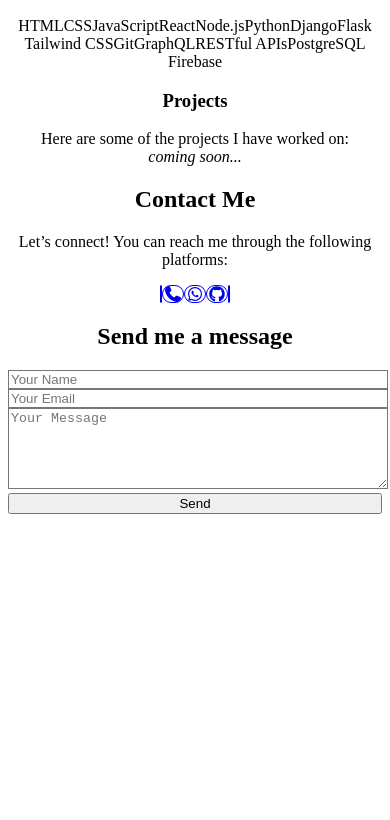
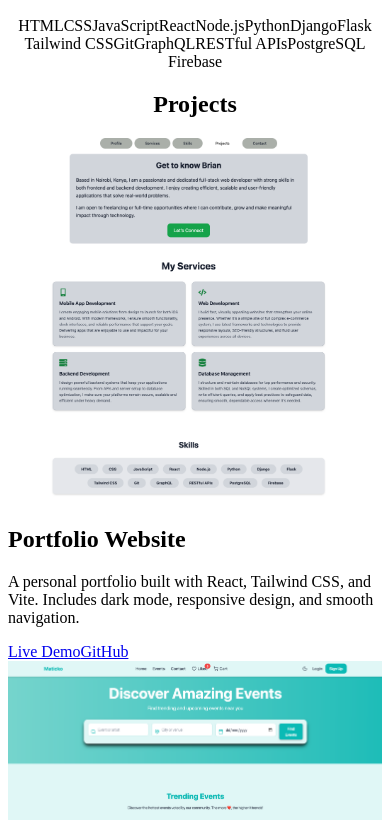
Before and after one commit to Chechep/cheptiony, a React (Vite) app: page / in a window 390 px wide. Shown: the part 1120-1940 px from the top of the page. Before the commit the page ends 1642 px from the top, so only its background shows below. Built offline with nearby package versions, Linux system fonts and the light colour scheme; the HTML template or start-up script is replaced by a standard one.

Commit message:
tailwind

```diff
--- a/src/components/projects.jsx
+++ b/src/components/projects.jsx
@@ -1,24 +1,73 @@
 import React from "react";
+
+const projects = [
+  {
+    title: "Portfolio Website",
+    description:
+      "A personal portfolio built with React, Tailwind CSS, and Vite. Includes dark mode, responsive design, and smooth navigation.",
+    image: "/public/images/cheptiony.png", // put file inside public/
+    link: "https://cheptiony.vercel.app/",
+    github: "https://github.com/Chechep/cheptiony",
+  },
+  {
+    title: "Ticketing App",
+    description:
+      "An event ticketing platform that allows users to browse events, book tickets, and manage reservations. Built using React, Firebase, and Tailwind CSS, with responsive UI and smooth navigation.",
+    image: "/public/images/maticko.png", // put file inside public/
+    link: "https://maticko-psi.vercel.app/",
+    github: "https://github.com/Chechep/maticko",
+  },
+];
 
 const Projects = () => {
   return (
-    <section
-      id="projects"
-      className="max-w-4xl mx-auto p-8 bg-gray-300 dark:bg-gray-900 rounded-xl mt-20 text-gray-900 dark:text-white shadow-lg"
-    >
-      <div className="text-center mb-6">
-        <h1 className="text-3xl font-bold tracking-wide">Projects</h1>
+    <div className="max-w-5xl mx-auto p-6 mt-20">
+      <h1 className="text-3xl font-bold text-center mb-8">Projects</h1>
+
+      <div className="grid md:grid-cols-2 gap-6">
+        {projects.map((project, index) => (
+          <div
+            key={index}
+            className="bg-gray-200 dark:bg-gray-800 rounded-xl shadow-lg overflow-hidden hover:shadow-2xl transition"
+          >
+            {/* Project Image */}
+            <img
+              src={project.image}
+              alt={project.title}
+              className="w-full h-48 object-cover"
+            />
+
+            {/* Project Info */}
+            <div className="p-6">
+              <h2 className="text-xl font-semibold mb-3">{project.title}</h2>
+              <p className="text-gray-700 dark:text-gray-300 mb-4">
+                {project.description}
+              </p>
+
+              {/* Buttons Below */}
+              <div className="flex gap-4">
+                <a
+                  href={project.link}
+                  target="_blank"
+                  rel="noopener noreferrer"
+                  className="px-4 py-2 bg-green-600 text-white rounded-lg hover:bg-green-700"
+                >
+                  Live Demo
+                </a>
+                <a
+                  href={project.github}
+                  target="_blank"
+                  rel="noopener noreferrer"
+                  className="px-4 py-2 bg-gray-900 text-white rounded-lg hover:bg-gray-700"
+                >
+                  GitHub
+                </a>
+              </div>
+            </div>
+          </div>
+        ))}
       </div>
-
-      <div className="text-center text-lg leading-relaxed">
-        <p>
-          Here are some of the projects I have worked on: <br />
-          <span className="italic text-gray-700 dark:text-gray-400">
-            coming soon...
-          </span>
-        </p>
-      </div>
-    </section>
+    </div>
   );
 };
 
```
Also changed, not shown: public/images/cheptiony.png (added), public/images/maticko.png (added).
